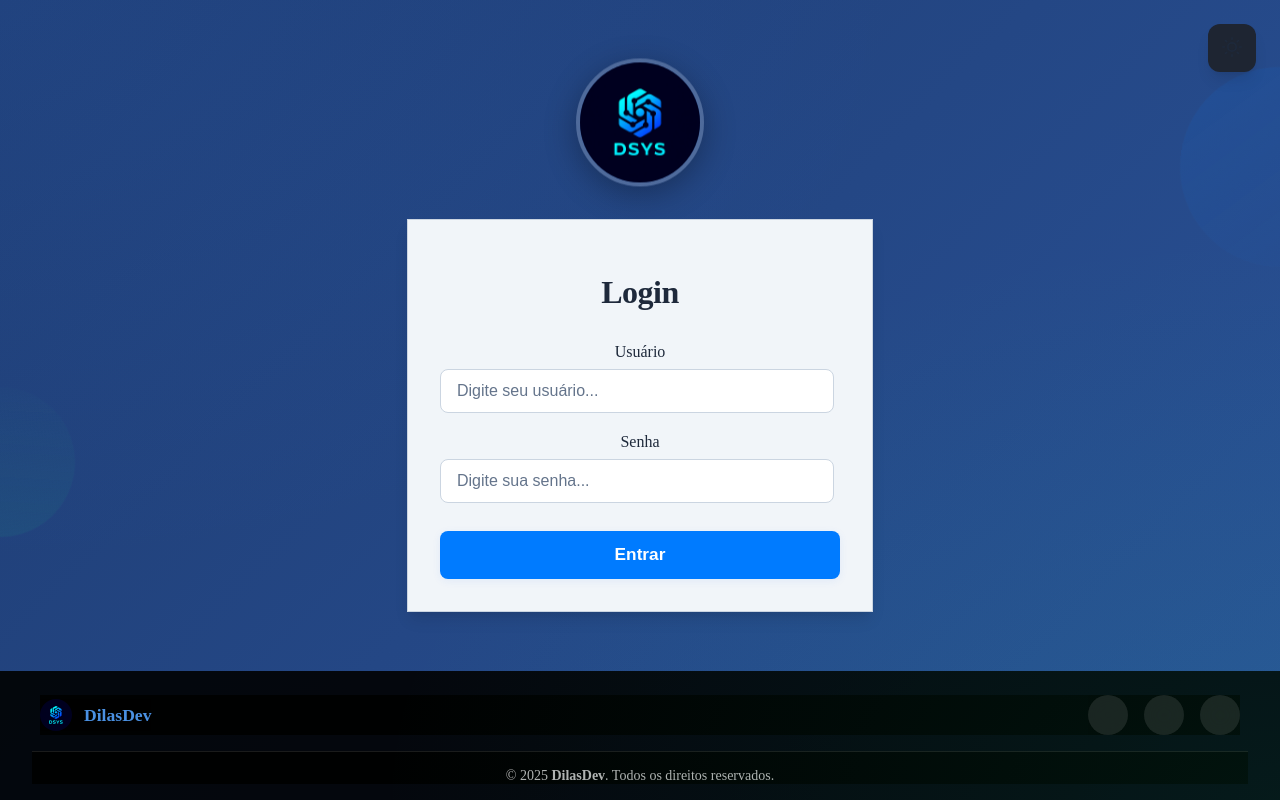
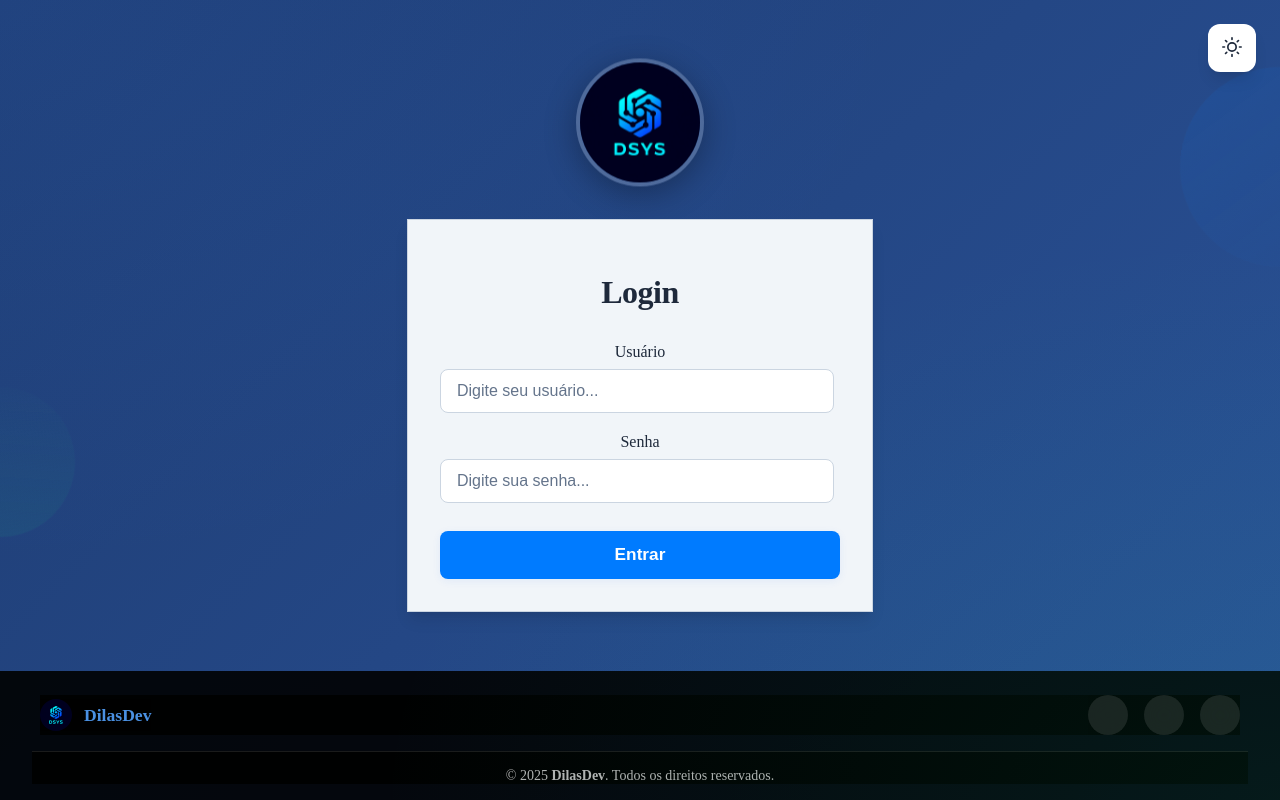
Before and after one commit to DiiasDev/dashboardRotina, a React (Create React App) app: page / in a window 1280 px wide. Built offline with nearby package versions, Linux system fonts and the light colour scheme; some icons are missing; the HTML template or start-up script is replaced by a standard one.

Commit message:
fix: ajustes nos temas da página de tasks

```diff
--- a/src/styles/theme.css
+++ b/src/styles/theme.css
@@ -4,7 +4,7 @@
     --color-primary-dark: #0056b3;
     --color-bg: #ffffff;
     --color-bg-secondary: #f1f5f9;
-    --color-surface: #1e2532;
+    --color-surface: #ffffff;
     --color-text: #1e293b;
     --color-text-secondary: #64748b;
     --color-border: #cbd5e1;
```
